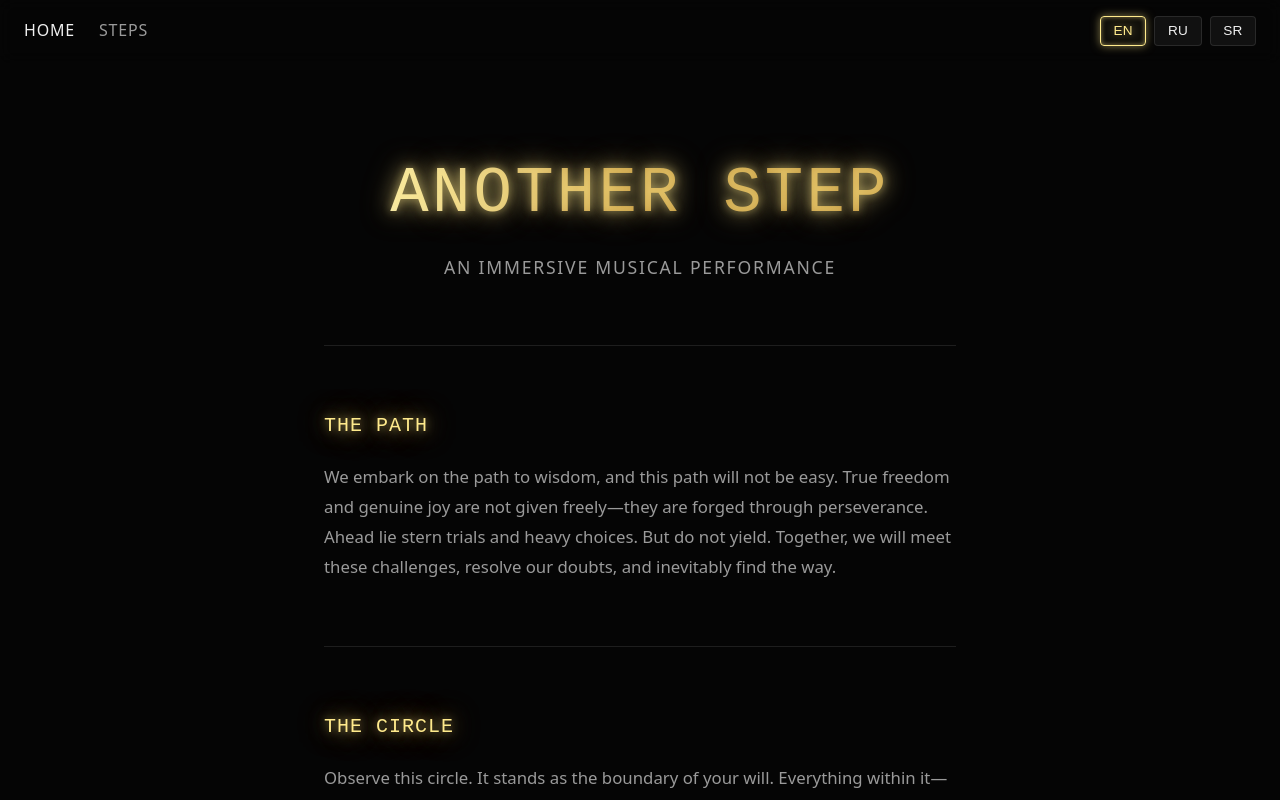
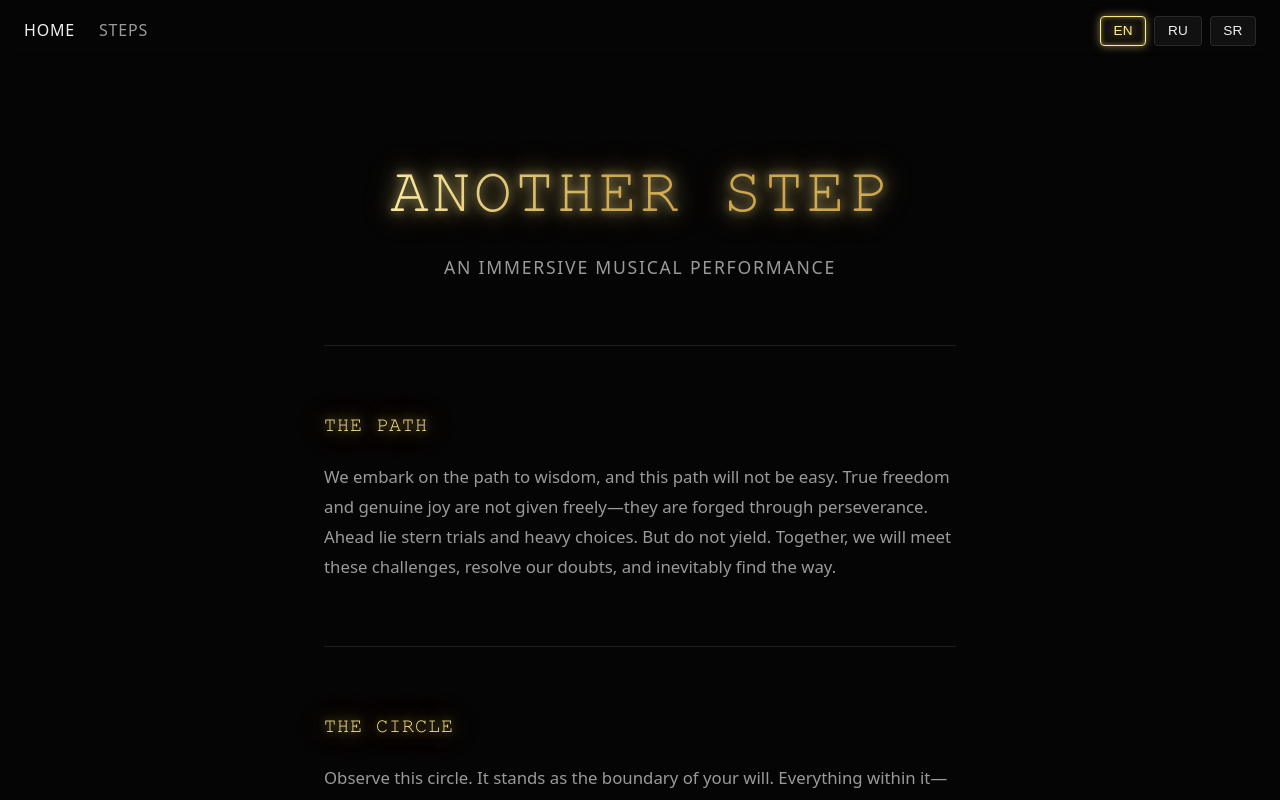
Before and after one commit to axisbiaslab-spec/another-step, a React (Vite) app: page / in a window 1280 px wide. Shown: the top 800 px of the page. Built offline with nearby package versions, Linux system fonts and the light colour scheme.

Commit message:
fix add Courier New Cyr, fix lyrics

```diff
--- a/src/content/2a-anger/lyrics.md
+++ b/src/content/2a-anger/lyrics.md
@@ -35,12 +35,6 @@ Again, again, again, I can't...
 Самая обычная жизнь
 Самой обычной твари
 
-Всем все предельно ясно
-У всех есть свои секреты
-Показывать их опасно
-Я снова захожу в эту клетку
-
-В параллельном мире скрыты
 За семью замками скрыты
 Все мои секреты
 Гнев это страх
--- a/src/index.css
+++ b/src/index.css
@@ -11,6 +11,20 @@
     --logo-gold-glow: rgba(255, 234, 140, 0.5);
     --logo-green: #9de354;
     --logo-green-glow: rgba(157, 227, 84, 0.5);
+}
+
+@font-face {
+    font-family: 'Courier New Cyr';
+    src: url('/fonts/Courier New Cyr.ttf') format('truetype');
+    font-weight: normal;
+    font-style: normal;
+}
+
+@font-face {
+    font-family: 'Courier New';
+    src: url('/fonts/Courier New.ttf') format('truetype');
+    font-weight: normal;
+    font-style: normal;
 }
 
 * {
@@ -165,7 +179,7 @@ body {
 
 h1 {
     font-size: clamp(2rem, 5vw, 3rem);
-    font-family: "Courier New", Courier, monospace;
+    font-family: "Courier New Cyr", "Courier New", Courier, monospace;
     letter-spacing: 0.05em;
     font-weight: 400;
     text-transform: uppercase;
@@ -292,7 +306,7 @@ main {
 }
 
 .hero h1 {
-    font-family: "Courier New", Courier, monospace;
+    font-family: "Courier New Cyr","Courier New", Courier, monospace;
     font-size: clamp(2.5rem, 8vw, 4rem);
     letter-spacing: 0.05em;
     margin-bottom: 0.5rem;
```
Also changed, not shown: public/fonts/Courier New Cyr.ttf (added), public/fonts/Courier New.ttf (added).
